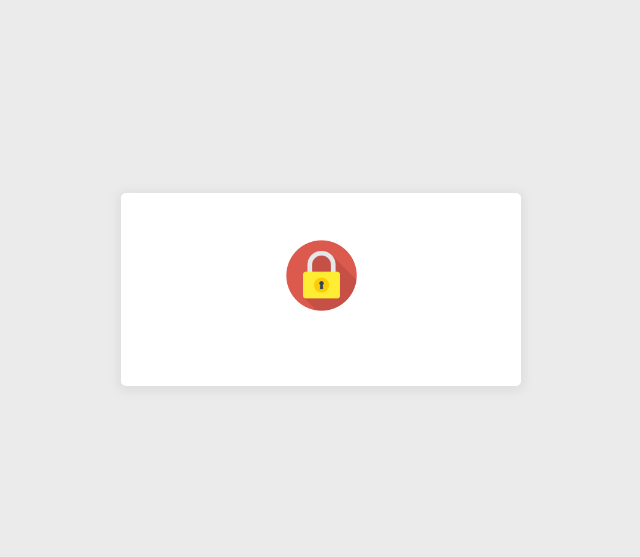
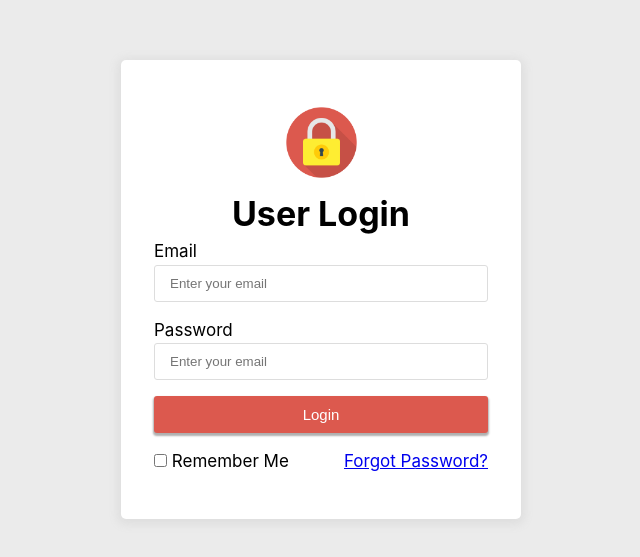
Before and after one commit to codersujon/Vue-Pharmacy-Management, a Vue app: page / in a window 1280 px wide. Shown: the part 111-668 px from the top of the page, without its empty margins (319-959 px from the left). Built offline with nearby package versions, Linux system fonts and the light colour scheme.

Commit message:
Login Form Design

```diff
--- a/src/assets/css/example.css
+++ b/src/assets/css/example.css
@@ -1,5 +1,5 @@
 :root {
-  --brand-color: rgb(48, 15, 15);
+  --brand-color: #DC594E;
   --brand-color-30: rgba(0, 140, 110, 0.3);
 }
 
@@ -55,7 +55,7 @@ button {
   padding: 9px 22px;
   font-size: 15px;
   background-color: var(--brand-color);
-  border: 1px solid var(--brand-color);
+  border: 1px solid transparent;
   color: #fff;
   cursor: pointer;
   box-shadow: 0 2px 2px 1px #afafaf;
@@ -64,7 +64,7 @@ button {
 
 button:hover {
   color: #ffdac8;
-  background: #000;
+  background: #C65046;
   box-shadow: 0 2px 3px 2px #afafaf;
 }
 
--- a/src/components/Login.vue
+++ b/src/components/Login.vue
@@ -3,7 +3,26 @@
         <div class="login-card">
             <div class="text-center">
               <img src="/images/lock.png" alt="" class="login-card__icon">
+              <h1>User Login</h1>
             </div>
+            <form action="#">
+              <label class="block">Email</label>
+              <input type="email" placeholder="Enter your email">
+              <label class="block mt-3">Password</label>
+              <input type="password" placeholder="Enter your email">
+              <button type="submit" class="block mt-3 w-100">Login</button>
+              <div class="d-flex jc-between mt-3">
+                <div>
+                  <label>
+                    <input type="checkbox">
+                    Remember Me
+                  </label>
+                </div>
+                <div>
+                  <a href="#">Forgot Password?</a>
+                </div>
+              </div>
+            </form>
         </div>
     </div>
 </template>
```
Also changed, not shown: 1 other file (tests, documents, lock files or other folders).
